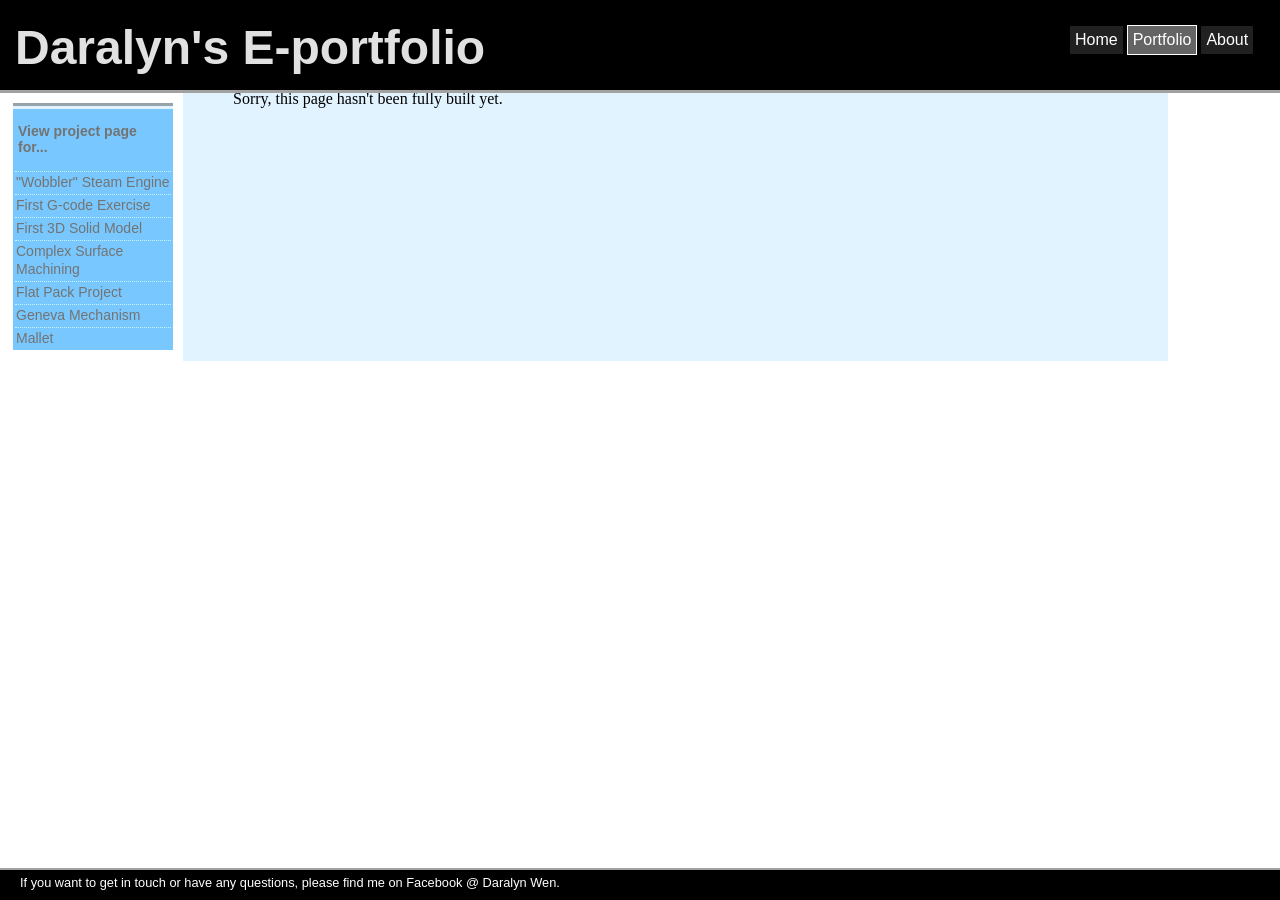
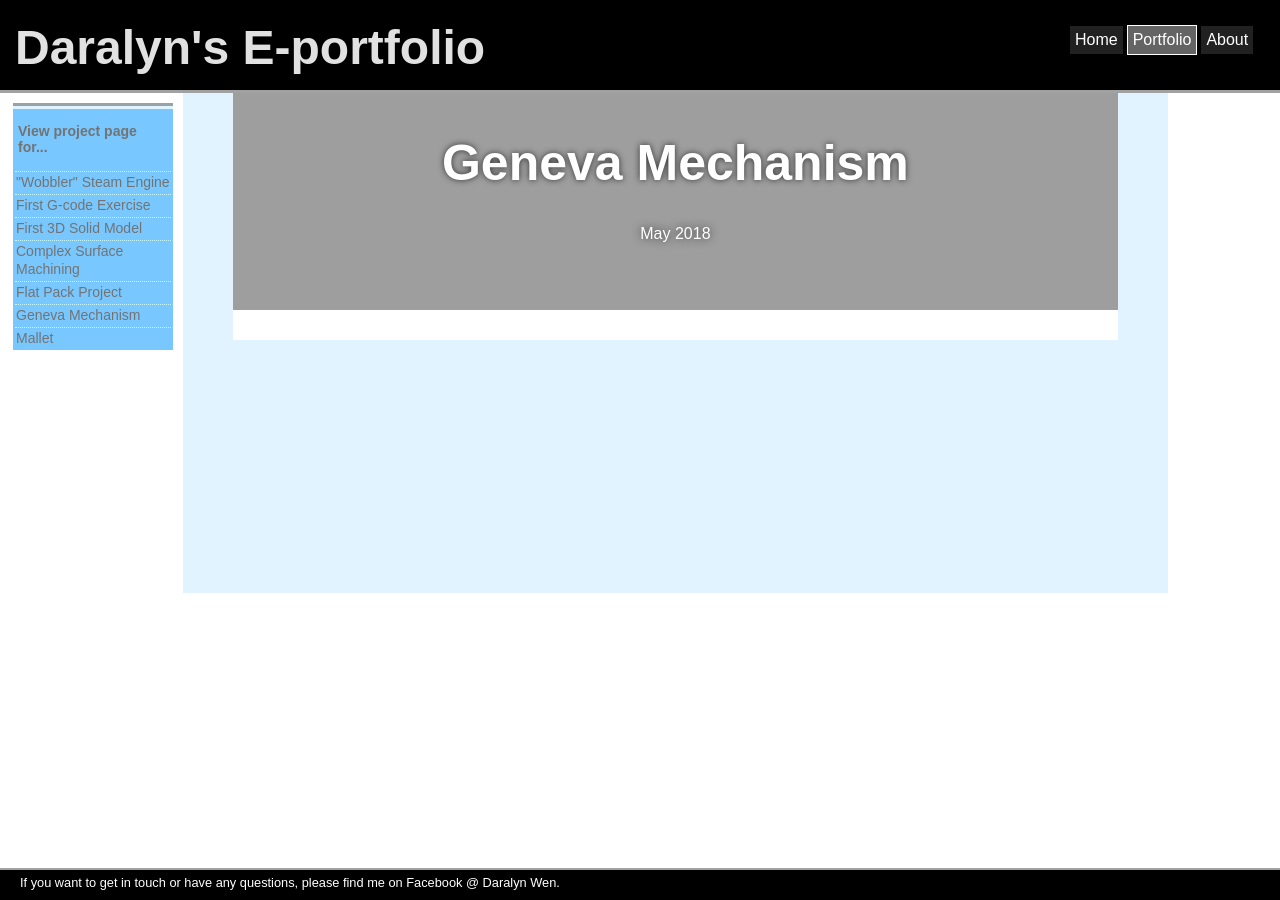
Before and after one commit to daralyn/daralyn.github.io, a Jekyll site: the page built from portfolio/engineering/geneva-mechanism.html, in a window 1280 px wide. Built offline with Jekyll 4.4.1, drawn with Linux system fonts in a browser that asks for light colours.

Commit message:
Update geneva-mechanism.html

```diff
--- a/portfolio/engineering/geneva-mechanism.html
+++ b/portfolio/engineering/geneva-mechanism.html
@@ -31,4 +31,18 @@ title: Daralyn's Engineering Portfolio - Geneva Mechanism
 		</table>
 </div> <!-- sidebar-->
 
-Sorry, this page hasn't been fully built yet.
+<div class="projecthead" id="genevahead">
+	<h1 class="projectheadtext">Geneva Mechanism</h1>
+	<p class="projectheaddate"> May 2018</p>
+</div> <!-- end of head-->
+
+<div class="sectionodd">
+
+</div>
+
+<style>
+	#genevahead{
+		background-image: url("https://daralyn.github.io/photos/engineering/");
+	}
+
+</style>
```
